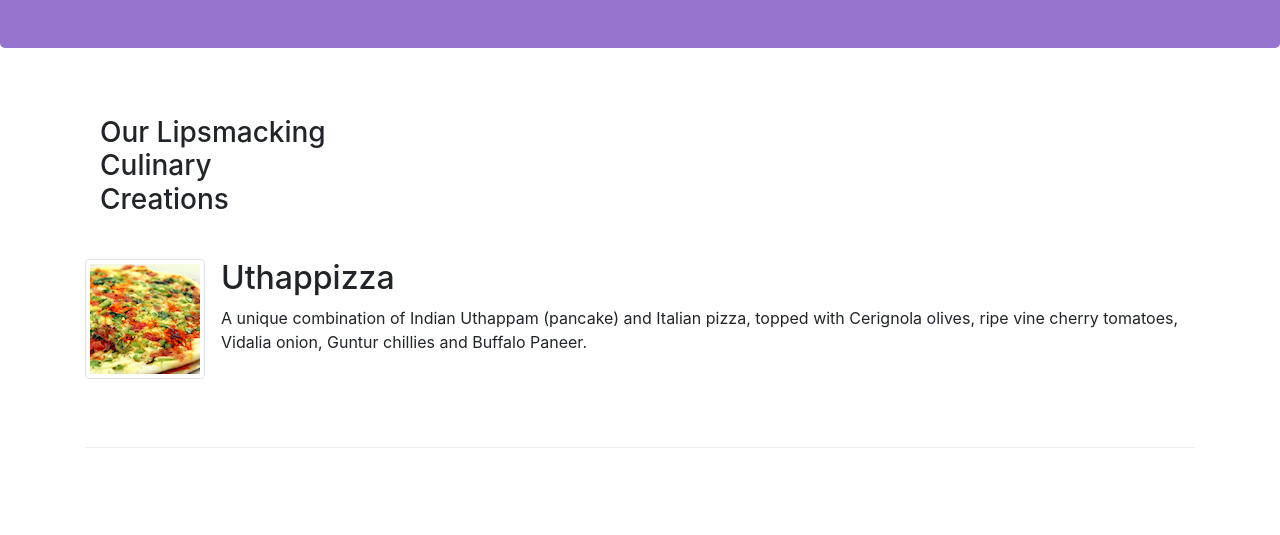
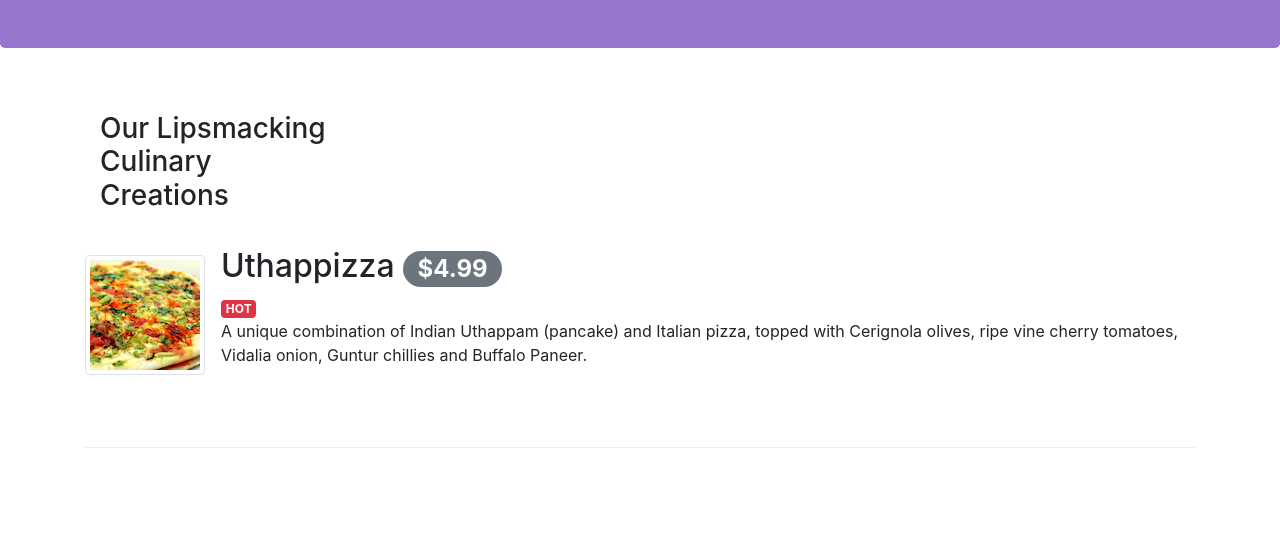
Before and after one commit to BrianVu999/Coursera-Front-End-FW, a website: page index.html in a window 1280 px wide. Shown: the part 265-800 px from the top of the page. Drawn offline with nearby package versions, Linux system fonts and the light colour scheme.

Commit message:
ALERTING USERS

```diff
--- a/index.html
+++ b/index.html
@@ -49,7 +49,8 @@
             <div class="media">
                 <img class="d-flex mr-3 img-thumbnail align-self-center" src="img/uthappizza.png" alt="Uthappizza">
                 <div class="media-body">
-                    <h2 class="mt-0">Uthappizza</h2>
+                    <h2 class="mt-0">Uthappizza <span class="badge badge-pill badge-secondary">$4.99</span></h2>
+                    <span class="badge badge-danger">HOT</span>
                     <p class="d-none d-sm-block">A unique combination of Indian Uthappam (pancake) and Italian pizza, topped with Cerignola olives, ripe vine cherry tomatoes, Vidalia onion, Guntur chillies and Buffalo Paneer.</p>
                 </div>
             </div>
```
